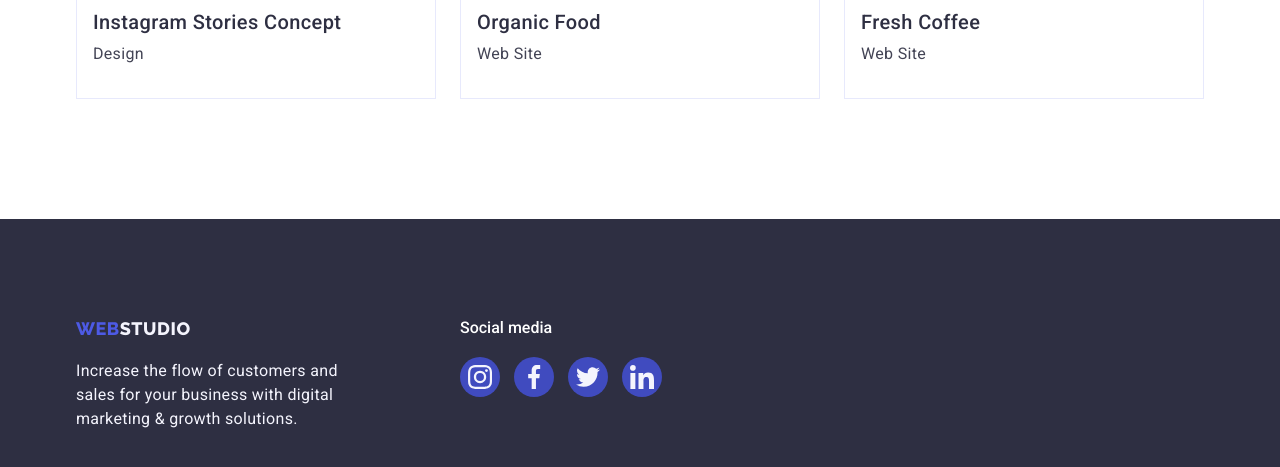
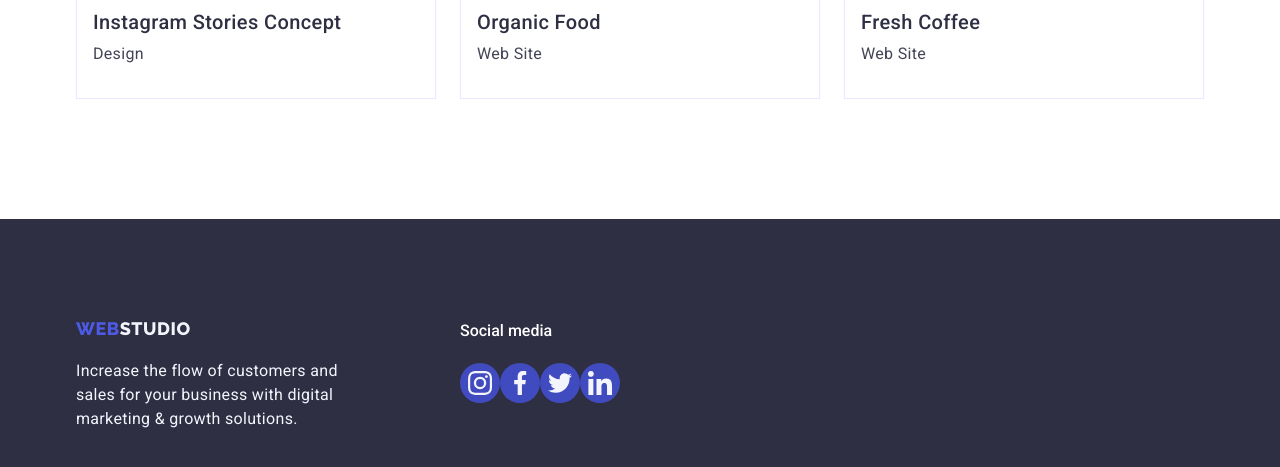
Before and after one commit to Paula-gaj/goit-markup-hw-04, a plain HTML site: page portfolio.html in a window 1280 px wide. Shown: the part 1551-2018 px from the top of the page. Drawn offline with nearby package versions, Linux system fonts and the light colour scheme.

Commit message:
feat: init hw 4

```diff
--- a/css/styles.css
+++ b/css/styles.css
@@ -387,15 +387,13 @@ a {
   color: var(--color-cloud);
   letter-spacing: 0.02em;
   width: 264px;
-  margin-right: 120px;
 }
 
 .header-footer {
   color: var(--color-white);
   font-weight: 500;
-  line-height: 1, 5;
+  line-height: 1.5;
   letter-spacing: 0.02;
-  display: inline-flex;
   margin-bottom: 20px;
 }
 
@@ -403,14 +401,16 @@ a {
   display: flex;
 }
 
+.footer-first-part {
+  margin-right: 120px;
+}
+
 .footer-list {
   display: flex;
 }
 
 .list-footer-item {
-  margin-right: 10px;
-  width: 44px;
-  height: 44px;
+  gap: 16px;
 }
 
 .icon-social-footer {
@@ -514,7 +514,12 @@ a {
   width: calc((100%-48px) / 3);
 }
 
-.item:hover {
+.item-link {
+  display: block;
+}
+
+.item-link:hover,
+.item-link:focus {
   box-shadow: 0px 2px 1px 0px rgba(46, 47, 66, 0.08),
     0px 1px 1px 0px rgba(46, 47, 66, 0.16),
     0px 1px 6px 0px rgba(46, 47, 66, 0.08);
--- a/portfolio.html
+++ b/portfolio.html
@@ -204,7 +204,7 @@
     </main>
     <footer class="footer">
       <div class="container footer-div">
-        <div>
+        <div class="footer-first-part">
           <a href="./index.html" class="logo-footer"
             ><span class="web">web</span>studio</a
           >
@@ -214,7 +214,7 @@
           </p>
         </div>
         <div>
-          <h4 class="header-footer">Social media</h4>
+          <p class="header-footer">Social media</p>
           <ul class="footer-list">
             <li class="list-footer-item">
               <a class="footer-link" href="#">
```
Also changed, not shown: index.html (+2 -2 lines).
